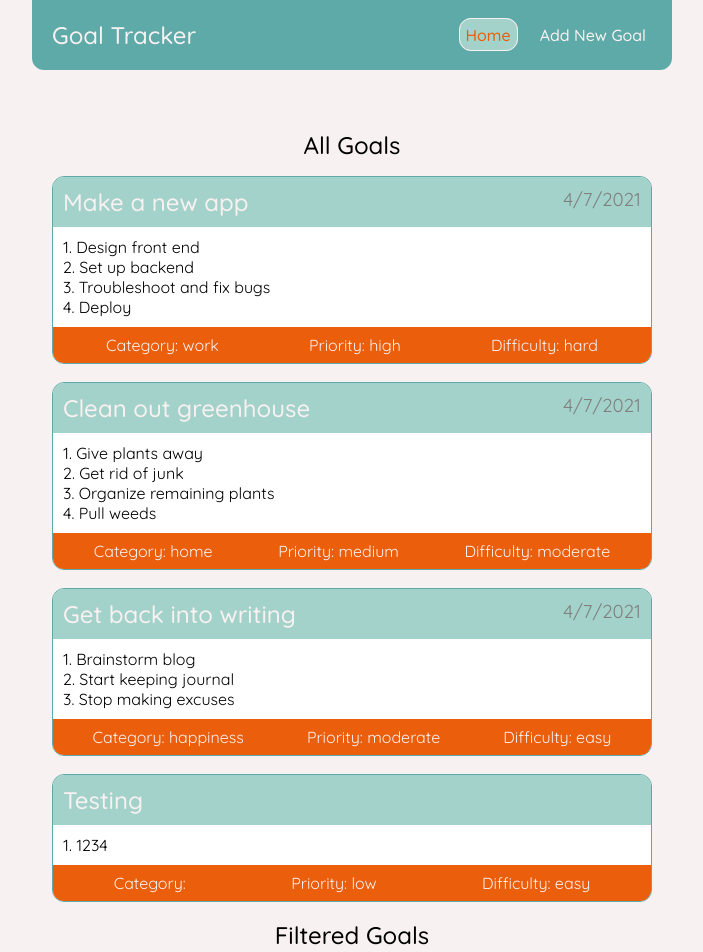
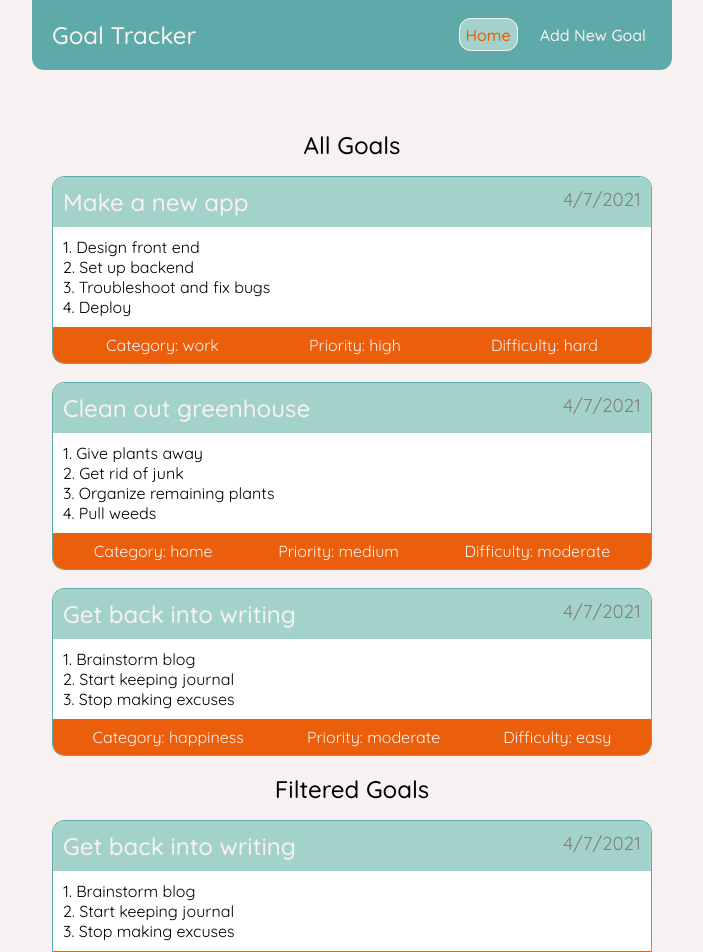
Before and after one commit to mikehoods/react-goalTracker-2.0-client, a React (Create React App) app: page / in a window 1280 px wide. Shown: the top 952 px of the page, without its empty margins (288-991 px from the left). Built offline with nearby package versions, Linux system fonts and the light colour scheme; data requests are answered from the project's data file.

Commit message:
added isPending conditional rendering for CreateGoal. Set up delete button functionality on GoalDetails.js

```diff
--- a/data/db.json
+++ b/data/db.json
@@ -76,19 +76,6 @@
       "priority": "moderate",
       "category": "happiness",
       "id": 3
-    },
-    {
-      "title": "Testing",
-      "difficulty": "easy",
-      "priority": "low",
-      "steps": [
-        {
-          "step": "1234",
-          "complete": false
-        }
-      ],
-      "achieved": false,
-      "id": 4
     }
   ]
 }
--- a/src/CreateGoal.js
+++ b/src/CreateGoal.js
@@ -1,11 +1,14 @@
 import { useState } from 'react';
+import { useHistory } from 'react-router-dom'
 // import { useForm, useFieldArray} from 'react-hook-form';
 
 const CreateGoal = () => {
-    const [title, setTitle] = useState("")
-    const [difficulty, setDifficulty] = useState("easy")
-    const [priority, setPriority] = useState("low")
-    const [step, setStep] = useState("")
+    const [title, setTitle] = useState("");
+    const [difficulty, setDifficulty] = useState("easy");
+    const [priority, setPriority] = useState("low");
+    const [step, setStep] = useState("");
+    const [isPending, setIsPending] = useState(false);
+    const history = useHistory();
 
     // const StepList = () => {
     //     const { control, register } = useForm();
@@ -56,14 +59,17 @@ const CreateGoal = () => {
         const steps = [{ "step": step, "complete": false }]
         const achieved = false
         const goal = { title, difficulty, priority, steps, achieved }
-        console.log(goal)
+
+        setIsPending(true);
 
         fetch('http://localhost:8000/goals', {
             method: 'POST',
             headers: { "Content-Type": "application/json" },
             body: JSON.stringify(goal)
         }).then(() => {
-            console.log('new goal added')
+            console.log('new goal added');
+            setIsPending(false);
+            history.push('/');
         })
     }
 
@@ -115,7 +121,8 @@ const CreateGoal = () => {
                 {/* {stepList}             */}
                 {/* <StepList /> */}
                 <div className="create-goal-footer">
-                    <button>Create Goal</button>
+                    {!isPending && <button>Create Goal</button>}
+                    {isPending && <button disabled>Adding goal...</button>}
                 </div>
             </form>
         </div>
--- a/src/GoalDetails.js
+++ b/src/GoalDetails.js
@@ -1,9 +1,18 @@
-import { useParams } from "react-router-dom";
+import { useParams, useHistory } from "react-router-dom";
 import useFetch from "./useFetch";
 
 const GoalDetails = () => {
     const { id } = useParams();
     const { data: goal, error, isLoading } = useFetch('http://localhost:8000/goals/' + id );
+    const history = useHistory();
+
+    const handleClick = () => {
+        fetch('http://localhost:8000/goals/' + goal.id, {
+            method: 'DELETE'
+        }).then(() => {
+            history.push('/');
+        })
+    }
 
     return (
         <div className="goal-details">
@@ -18,7 +27,7 @@ const GoalDetails = () => {
                         </div>
                         <div className="goal-icons">
                             <i class = "material-icons">edit</i>
-                            <i class = "material-icons">delete</i>
+                            <i class = "material-icons" onClick={handleClick}>delete</i>
                             <i class = "material-icons">done</i>
                         </div>
                     </div>
--- a/src/index.css
+++ b/src/index.css
@@ -107,6 +107,10 @@ body {
 }
 .goal-icons i {
   padding: 4px;
+  cursor: pointer;
+}
+.goal-icons i:hover {
+  color: grey;
 }
 
 /* Create Goal Styling */
```
